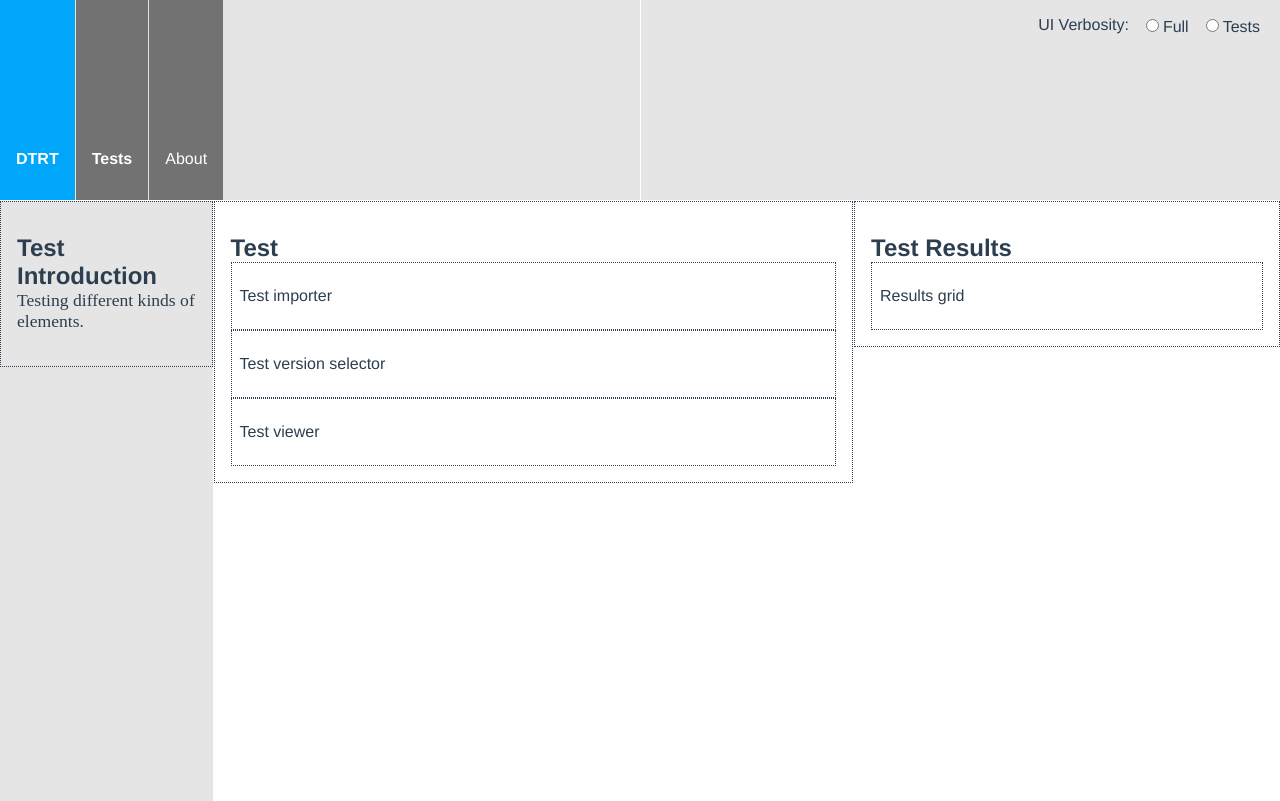
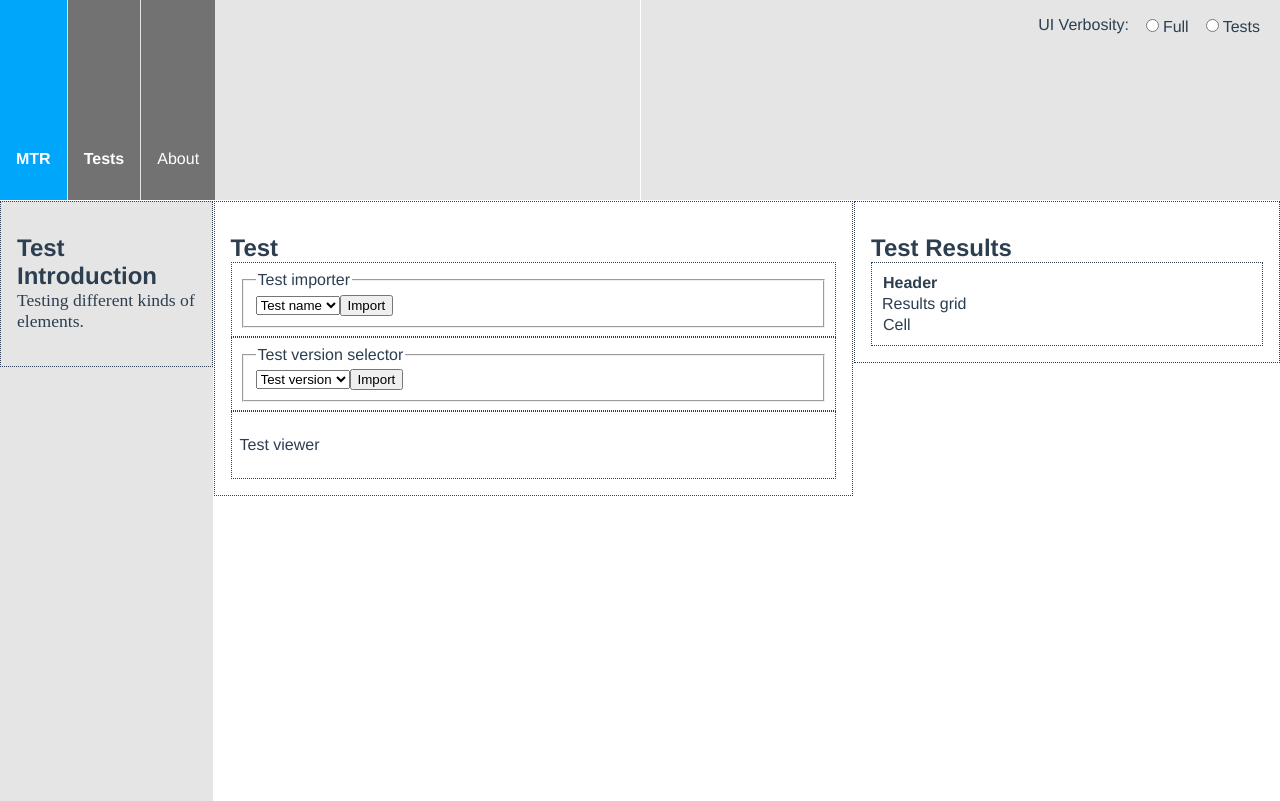
Before and after one commit to dotherightthing/manual-test-runner, a Vue app: page / in a window 1280 px wide. Built offline with nearby package versions, Linux system fonts and the light colour scheme.

Commit message:
Populate placeholders, housekeeping

```diff
--- a/src/components/PrimaryNav.vue
+++ b/src/components/PrimaryNav.vue
@@ -1,7 +1,7 @@
 <template>
   <div class="b-primary-nav">
     <div class="b-primary-nav__logo">
-      <router-link to="/" class="b-primary-nav__link">DTRT</router-link>
+      <router-link to="/" class="b-primary-nav__link">MTR</router-link>
     </div>
     <ul class="b-primary-nav__list">
       <li class="b-primary-nav__list__item">
--- a/src/components/TestImporter.vue
+++ b/src/components/TestImporter.vue
@@ -1,7 +1,13 @@
 <template>
-  <div class="b-test-importer">
-    <p>{{ msg }}</p>
-  </div>
+  <form class="b-test-importer">
+    <fieldset>
+      <legend>{{ msg }}</legend>
+      <select>
+        <option>Test name</option>
+      </select>
+      <button type="button">Import</button>
+    </fieldset>
+  </form>
 </template>
 
 <script>
--- a/src/components/TestResultsGrid.vue
+++ b/src/components/TestResultsGrid.vue
@@ -1,6 +1,18 @@
 <template>
   <div class="b-test-results-grid">
-    <p>{{msg}}</p>
+    <table>
+      <summary>{{msg}}</summary>
+      <thead>
+      <tr>
+        <th>Header</th>
+      </tr>
+      </thead>
+      <tbody>
+      <tr>
+        <td>Cell</td>
+      </tr>
+      </tbody>
+    </table>
   </div>
 </template>
 
--- a/src/components/TestVersionSelector.vue
+++ b/src/components/TestVersionSelector.vue
@@ -1,7 +1,13 @@
 <template>
-  <div class="b-test-version-selector">
-    <p>{{ msg }}</p>
-  </div>
+  <form class="b-test-version-selector">
+    <fieldset>
+      <legend>{{ msg }}</legend>
+      <select>
+        <option>Test version</option>
+      </select>
+      <button type="button">Import</button>
+    </fieldset>
+  </form>
 </template>
 
 <script>
--- a/src/components/TestViewer.vue
+++ b/src/components/TestViewer.vue
@@ -1,5 +1,6 @@
 <template>
   <div class="b-test-viewer">
+    <!-- eg https://raw.githubusercontent.com/dotherightthing/fieldset-tests/master/index.html -->
     <p>{{ msg }}</p>
   </div>
 </template>
```
